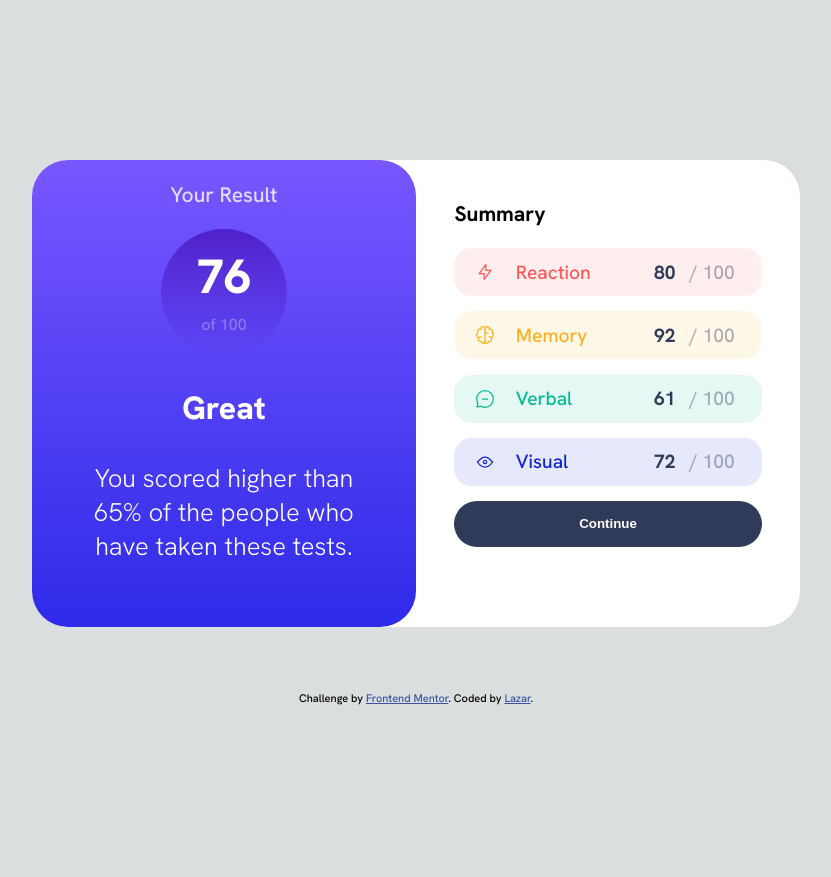
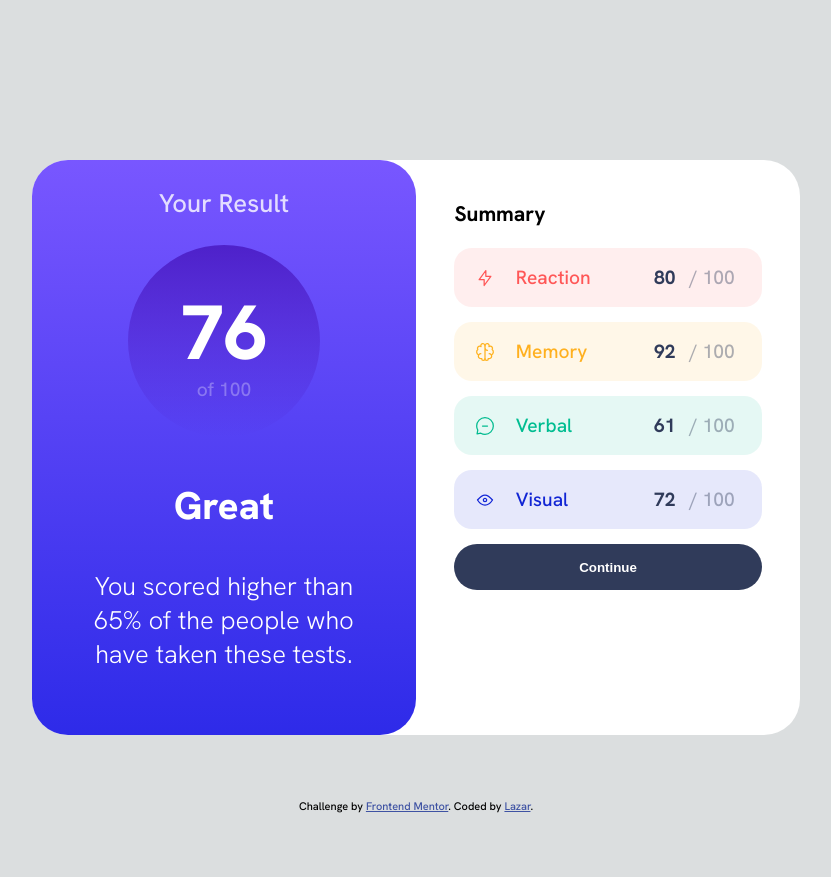
Before and after one commit to jvlazar/FrontendMentor_resultsSummaryComponent, a plain HTML site: page index.html in a window 1280 px wide. Shown: the whole page, without its empty margins (224-1055 px from the left). Before the commit the page ends 800 px from the top, so only its background shows below. Drawn offline with Linux system fonts and the light colour scheme.

Commit message:
add better responsive design for multiple elements

```diff
--- a/styles.css
+++ b/styles.css
@@ -54,13 +54,14 @@ body {
 
 .results h3 {
     font-weight: 500;
+    font-size: 3vw;
     color: hsla(0, 0%, 100%, 0.8);
 }
 
 .result {
     background: linear-gradient(var(--violet-blue), var(--persian-blue));
-    width: 7em;
-    height: 7em;
+    width: 30vw;
+    height: 30vw;
     border-radius: 50%;
     margin: auto;
     display: inline-block;
@@ -71,20 +72,24 @@ body {
 
 
 .value {
-    font-size: 48px;
+    margin-top: 40%;
+    font-size: 10vw;
     font-weight: 800;
 }
 
 .total_value {
-    font-size: 16px;
+    font-size: 3vw;
+    margin-top: 1em;
     color: hsla(0, 0%, 100%, 0.3);
 }
 
 .descriptor {
+    font-size: 5vw;
     font-weight: 800;
 }
 
 .description {
+    font-size: 3vw;
     font-weight: 300;
 }
 
@@ -166,7 +171,7 @@ button {
     color: hsl(228, 45%, 44%);
 }
 
-@media (width > 500px) {
+@media (width > 700px) {
     body {
         background-color: rgb(219, 222, 223);
     }
@@ -189,10 +194,29 @@ button {
         padding: 0;
     }
 
-    .result {}
+    .results h3 {
+        font-size: 2vw;
+    }
+
+    .result {
+        width: 15vw;
+        height: 15vw;
+        overflow: hidden;
+    }
+
+
+    .value {
+        font-size: 6vw;
+        margin-top: 45%;
+    }
+
+    .total_value {
+        font-size: 1.5vw;
+        margin-top: -10%;
+    }
 
     .descriptor {
-        font-size: 2.5vw;
+        font-size: 3vw;
     }
 
     .description {
```
